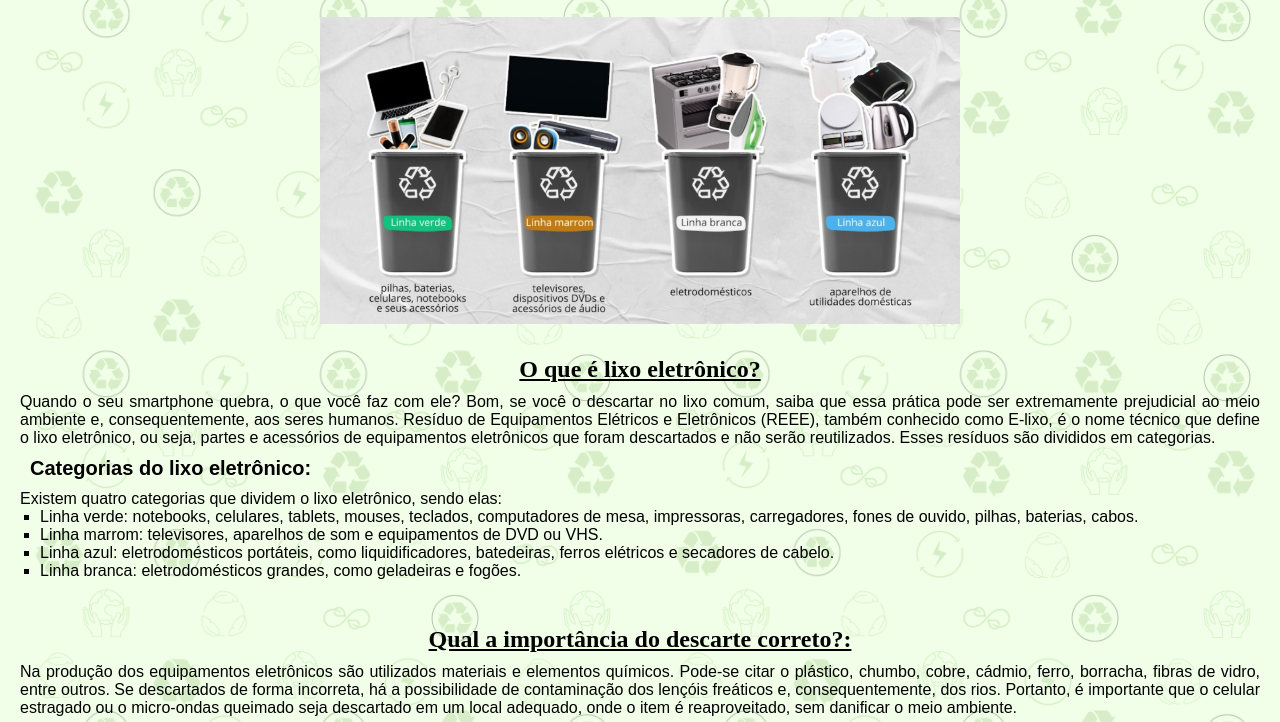
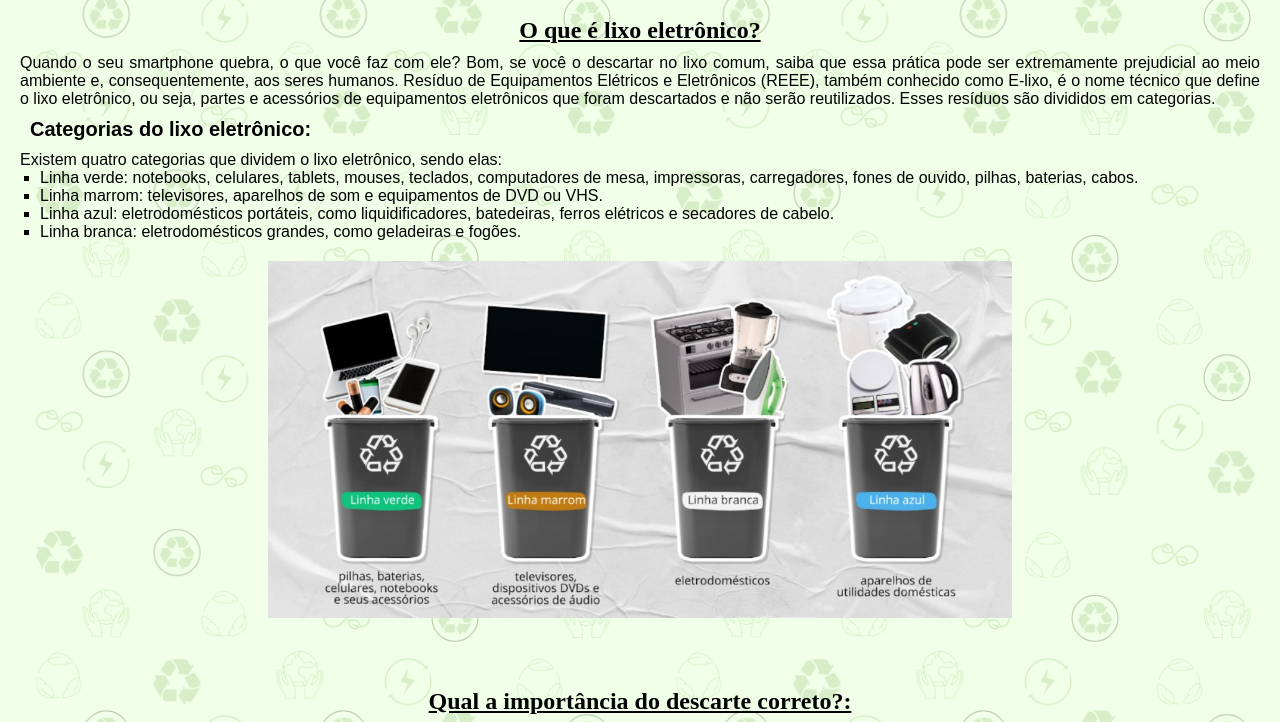
Before and after one commit to AndreEsposito/APS_PWR, a plain HTML site: page index.html in a window 1280 px wide. Shown: the part 210-932 px from the top of the page. Drawn offline with Linux system fonts and the light colour scheme.

Commit message:
mudança de algumas imagens e alguns ajustes no css

```diff
--- a/index.html
+++ b/index.html
@@ -27,13 +27,6 @@
 
     <main>
         <h1 class="title">E-LIXO</h1>
-        <img class="img" src="imagens/e-lixo.png" alt="Imagem ilustrando quatro linhas de lixo eletronico.
-        Linha verde: Pilhas, baterias, celulares, notebooks e seus acessorios;
-        Linha Marrom: Televisores, dispositivos DVDs e acessorios de audio;
-        Branca: Eletrodomesticos; e a Linha azul: Aparelhos de utilidade domésticas."
-        width="50%">
-
-        <br> <br> <!--separa os assuntos-->
 
         <!--PARÁGRAFO 1-->
         <h2 class="subtitle">O que é lixo eletrônico?</h2>
@@ -55,6 +48,14 @@
                     secadores de cabelo.</li>
                 <li>Linha branca: eletrodomésticos grandes, como geladeiras e fogões.</li>
             </ul>
+
+            <div class="img">
+                <img src="imagens/e-lixo.png" alt="Imagem ilustrando quatro linhas de lixo eletronico.
+                Linha verde: Pilhas, baterias, celulares, notebooks e seus acessorios;
+                Linha Marrom: Televisores, dispositivos DVDs e acessorios de audio;
+                Branca: Eletrodomesticos; e a Linha azul: Aparelhos de utilidade domésticas."
+                width="60%" height="60%">
+            </div>
         </div>
 
         <br> <br> <!--separa os assuntos-->
@@ -71,6 +72,9 @@
                 descartado em um local adequado, onde o item é reaproveitado, sem danificar o meio ambiente.
             </p>
             <h3 class="subtitle_2">Perigos do descarte inadequado</h3>
+            <div class="img">
+                <img src="imagens/Perigos_do_descarte_inadequado01.jpg" alt="" width="60%" height="60%">
+            </div>
             <ul type="square">
                 <li>Trabalhadores informais: Pessoas que trabalham com a coleta e o manuseio de resíduos
                     eletrônicos sem proteção adequada correm o risco de exposição a substâncias tóxicas
@@ -85,7 +89,7 @@
             </ul>
         </div>
 
-        <br> <br><!--separa os assuntos-->
+        <br> <br> <!--separa os assuntos-->
 
         <!--PARÁGRAFO 3-->
         <h2 class="subtitle">Como descartar corretamente?</h2>
@@ -99,6 +103,9 @@
                 comum ou em locais não apropriados, pois o e-lixo deve ser separado dos outros resíduos, visto
                 que é processado de forma diferente.
             </p>
+            <div class="img">
+                <img src="imagens/Onde_descartar.jpg" alt="" width="50%" height="50%">
+            </div>
             <h3 class="subtitle_2">Onde descartar?</h3>
             <p>Para os moradores do Vale do Paraíba, mais especificamente das cidades de São José dos Campos e
                 Jacareí, existem opções que permitem o descarte correto do e-lixo.
@@ -129,7 +136,7 @@
         </p>
     </main>
 
-    <br> <br><!--separa os assuntos-->
+    <br> <br> <!--separa os assuntos-->
 
     <footer>
         <div class="direitosAutorais">
--- a/style.css
+++ b/style.css
@@ -51,8 +51,9 @@ body {
 }
 
 
-.img{
-    padding-left: 25%;
+.img {
+    text-align: center;
+    margin: 20px;
 }
 
 .subtitle {
```
Also changed, not shown: imagens/Onde_descartar.jpg (added), imagens/Perigos_do_descarte_inadequado01.jpg (added), imagens/Perigos_do_descarte_inadequado02.jpg (added).
